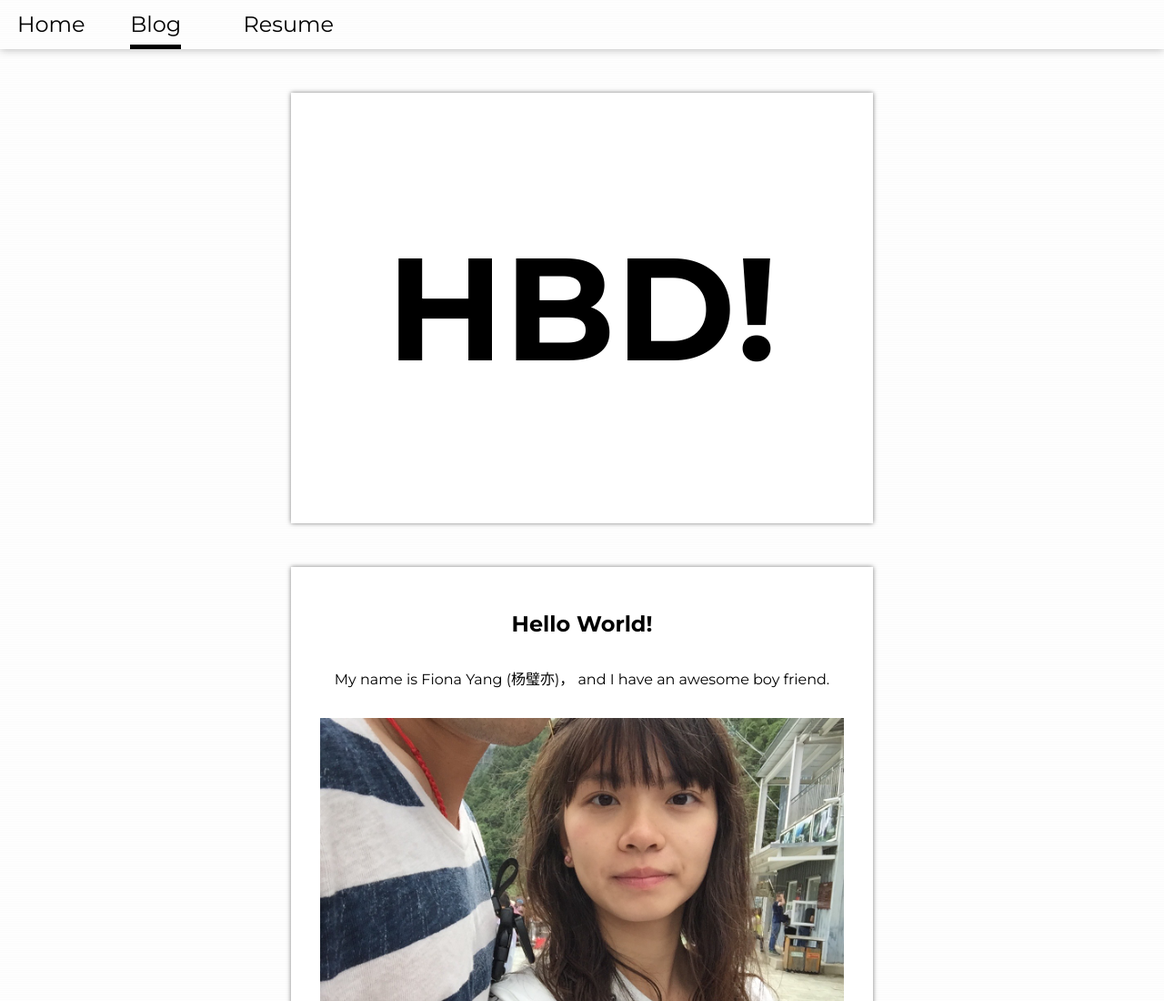
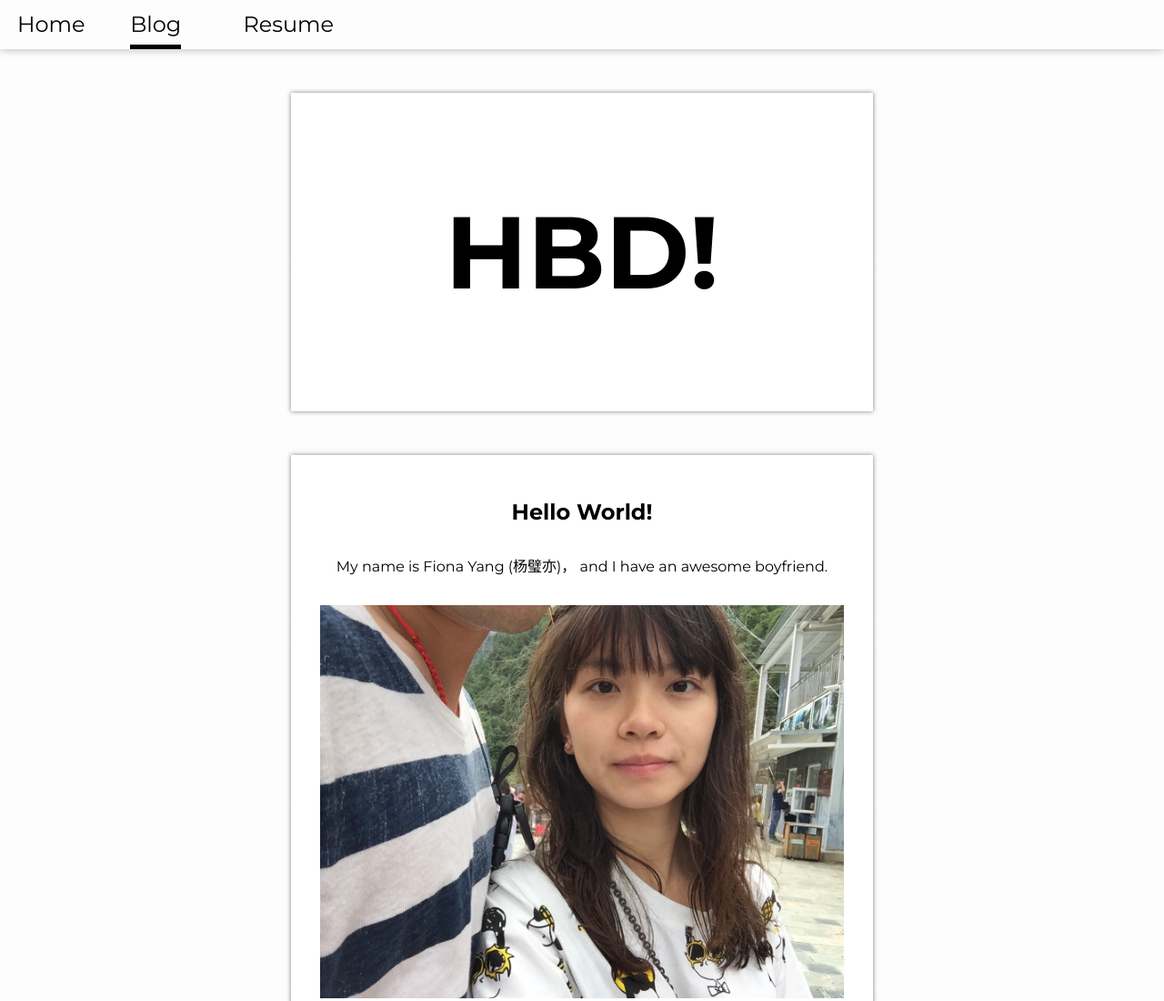
Before and after one commit to fionayby/fionayby.github.io, a plain HTML site: page blog.html in a window 1280 px wide. Shown: the top 1100 px of the page at 91% size. Drawn offline with Linux system fonts and the light colour scheme.

Commit message:
fixed some typo

```diff
--- a/blog.html
+++ b/blog.html
@@ -27,14 +27,14 @@
       <!-- posts in a order that from most recent to least recent -->
 
       <div class="shadow-box">
-        <h1 style="font-size:10em;">HBD!</h1>
+        <h1 style="font-size:7em;">HBD!</h1>
       </div>
       <div class="shadow-box">
         <h1>
           Hello World!
         </h1>
         <p>
-          My name is Fiona Yang (杨璧亦)， and I have an awesome boy friend.
+          My name is Fiona Yang (杨璧亦)， and I have an awesome boyfriend.
           <br>
         </p>
         <img src="/img/portrait.jpg" alt="Portrait" />
```
